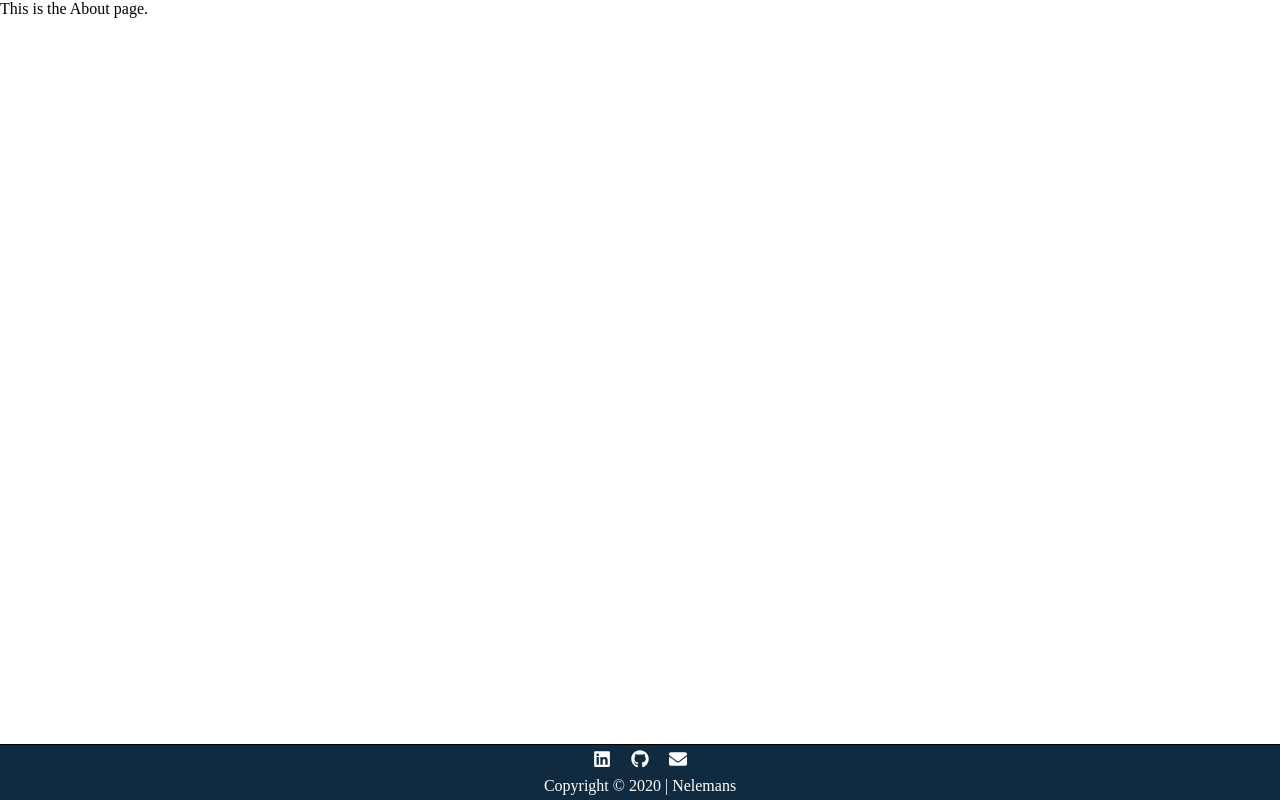
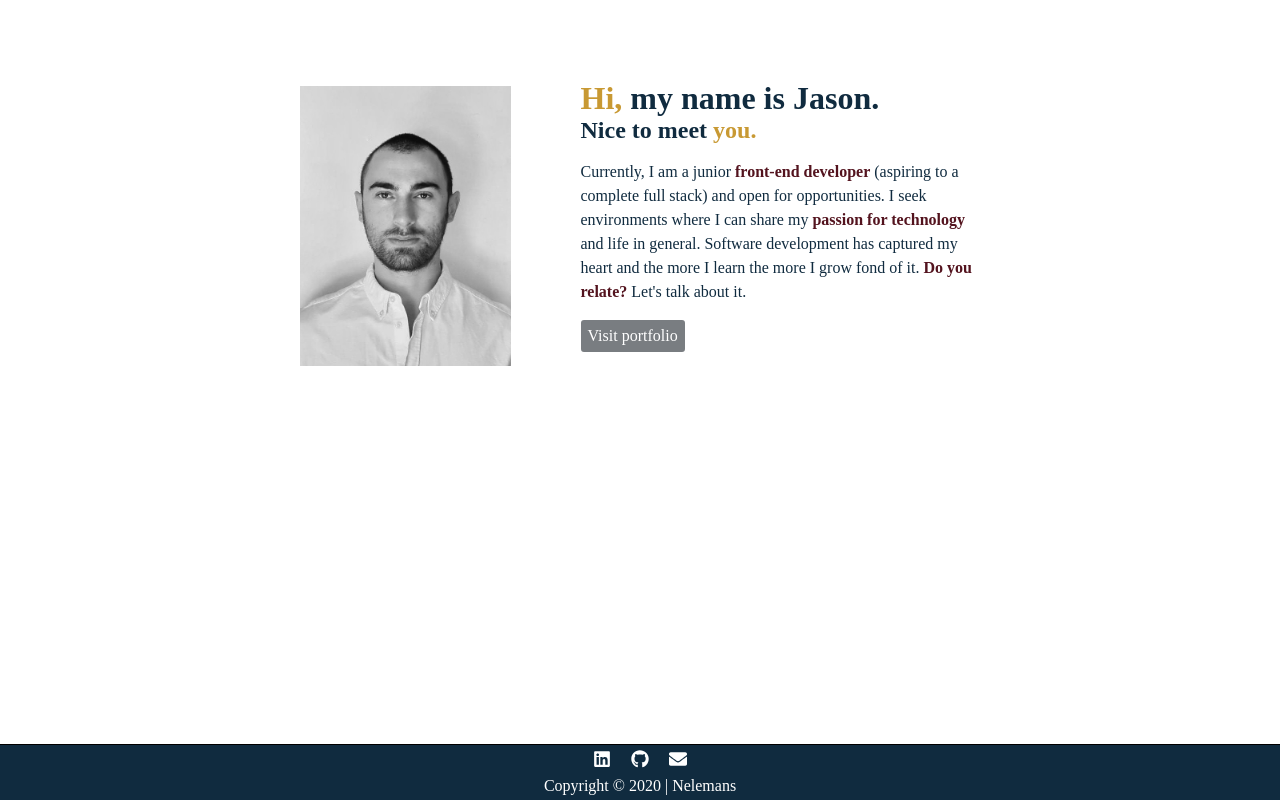
Before and after one commit to JasonNelemans/portfolio-website, a React (Create React App) app: page / in a window 1280 px wide. Built offline with nearby package versions, Linux system fonts and the light colour scheme.

Commit message:
created about page

```diff
--- a/src/pages/about.tsx
+++ b/src/pages/about.tsx
@@ -1,9 +1,76 @@
 import React from 'react';
+import styled from 'styled-components';
+
+import picture from '../images/JasonPF.jpg'
 
 export default function About() {
   return (
-    <div>
-      This is the About page.
-    </div>
+    <AboutContainer>
+      <ContentContainer>
+        <img src={picture} alt="profile" />
+        <TextContainer>
+          <h1><span>Hi,</span> my name is Jason.</h1>
+          <h2>Nice to meet <span>you.</span></h2>
+          <p className="text">
+            Currently, I am a junior <strong>front-end developer</strong> (aspiring to a complete full stack) and open for opportunities.
+            I seek environments where I can share my <strong>passion for technology</strong> and life in general.
+            Software development has captured my heart and the more I learn the more I grow fond of it.
+            <strong> Do you relate?</strong> Let's talk about it.
+          </p>
+          <Button>
+            Visit portfolio
+          </Button>
+        </TextContainer>
+      </ContentContainer>
+    </AboutContainer>
   )
 }
+
+const AboutContainer = styled.div`
+  img {
+    height: 280px;
+    width: 211px;
+    margin-right: 40px;
+    margin-top: 6px;
+  }
+`
+
+const ContentContainer = styled.div`
+  display: flex;
+  justify-content: center;
+  margin-top: 80px;
+
+`
+
+const TextContainer = styled.div`
+  margin-left: 30px;
+  max-width: 400px;
+
+  h1, h2 {
+    margin: 0;
+    color: #102B3F;
+  }
+
+  span {
+    color: #C89933;
+  }
+
+  .text {
+    line-height: 1.5;
+    color: #102B3F;
+
+    strong {
+      color: #53131E;
+    }
+  }
+`
+
+const Button = styled.div`
+  border: 2px solid #797D81;
+  color: #fff;
+  border-radius: 3px;
+  display: inline-block;
+  padding: 5px;
+  background-color: #797D81;
+  cursor: pointer;
+`;
```
